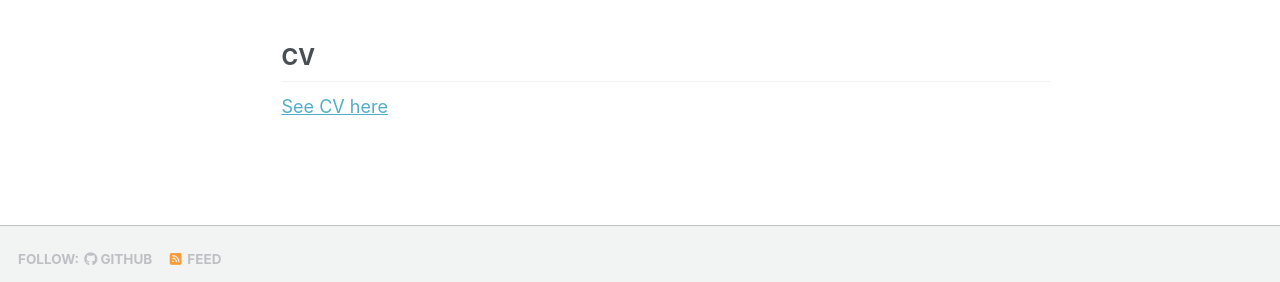
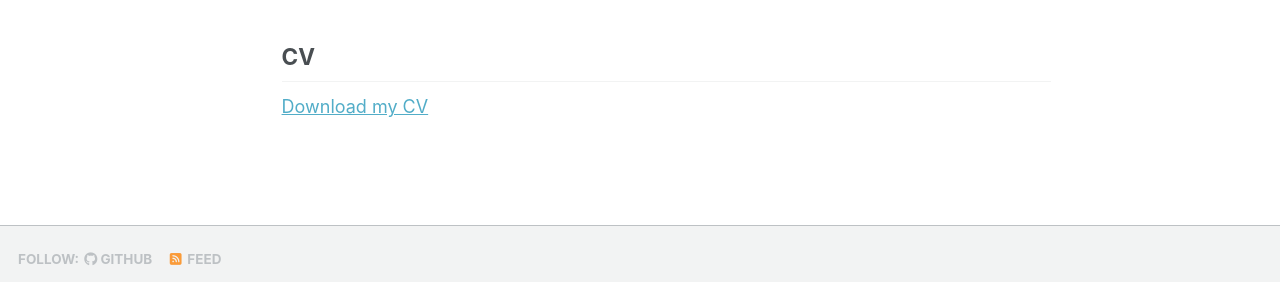
Before and after one commit to fedebenassi/fedebenassi.github.io, a Jekyll site: the page built from _pages/about.md, in a window 1280 px wide and 900 px high, scrolled down 733 px. Shown: the part 564-846 px from the top of the window. Built offline with Jekyll 4.4.1, drawn with Linux system fonts in a browser that asks for light colours; a style sheet for code colours, icons or effects is not loaded.

Commit message:
added cv

```diff
--- a/_pages/about.md
+++ b/_pages/about.md
@@ -40,4 +40,4 @@ I am a PhD student in *Future Earth, Climate Change and Societal Challenges* at
 
 ## CV
 
-[See CV here](https://fedebenassi.github.io/files/CV_Benassi.pdf)
+[Download my CV]({{ site.baseurl }}/files/CV_Benassi.pdf)
```
Also changed, not shown: _pages/cv-json.md (+1 -1 lines), 6 other files.
